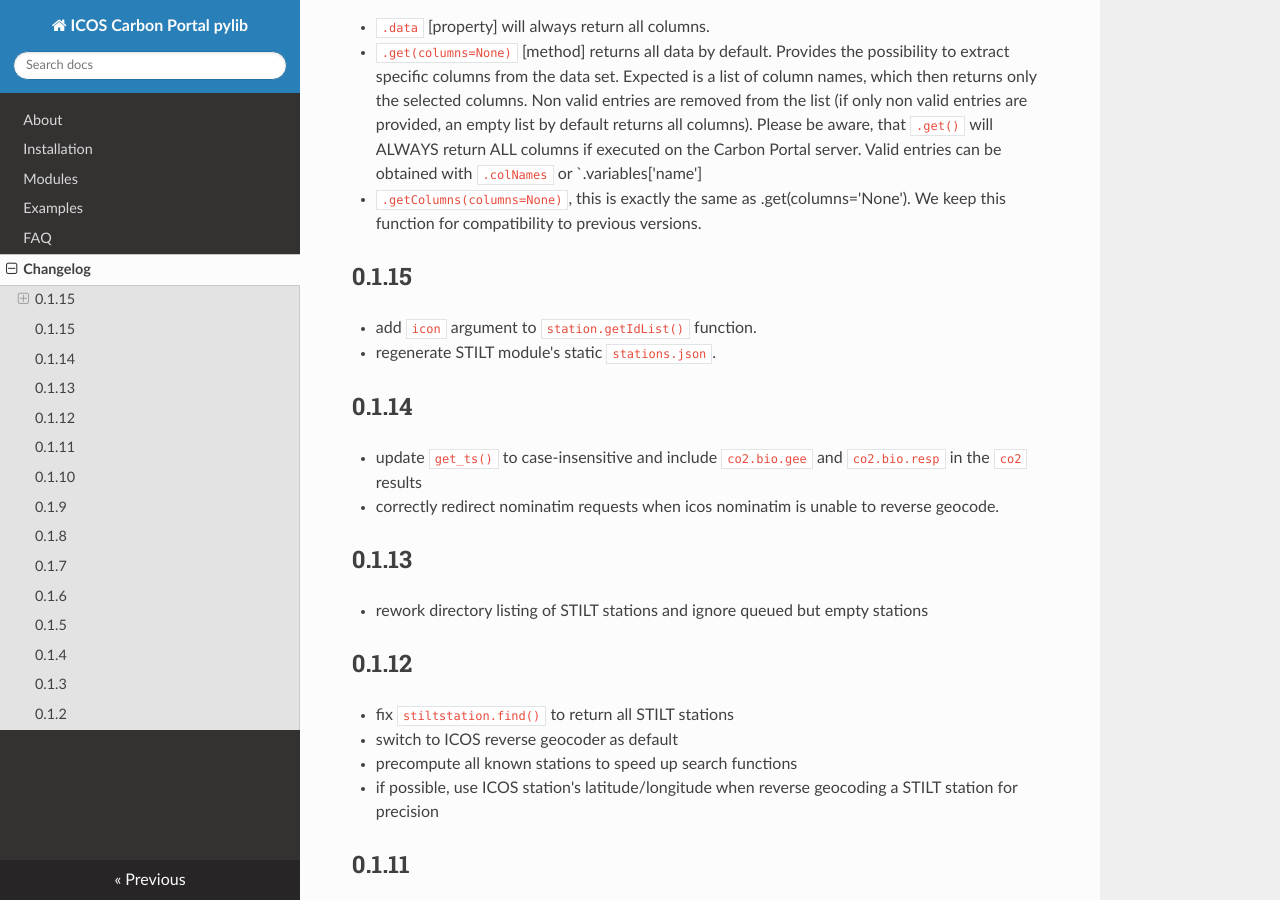
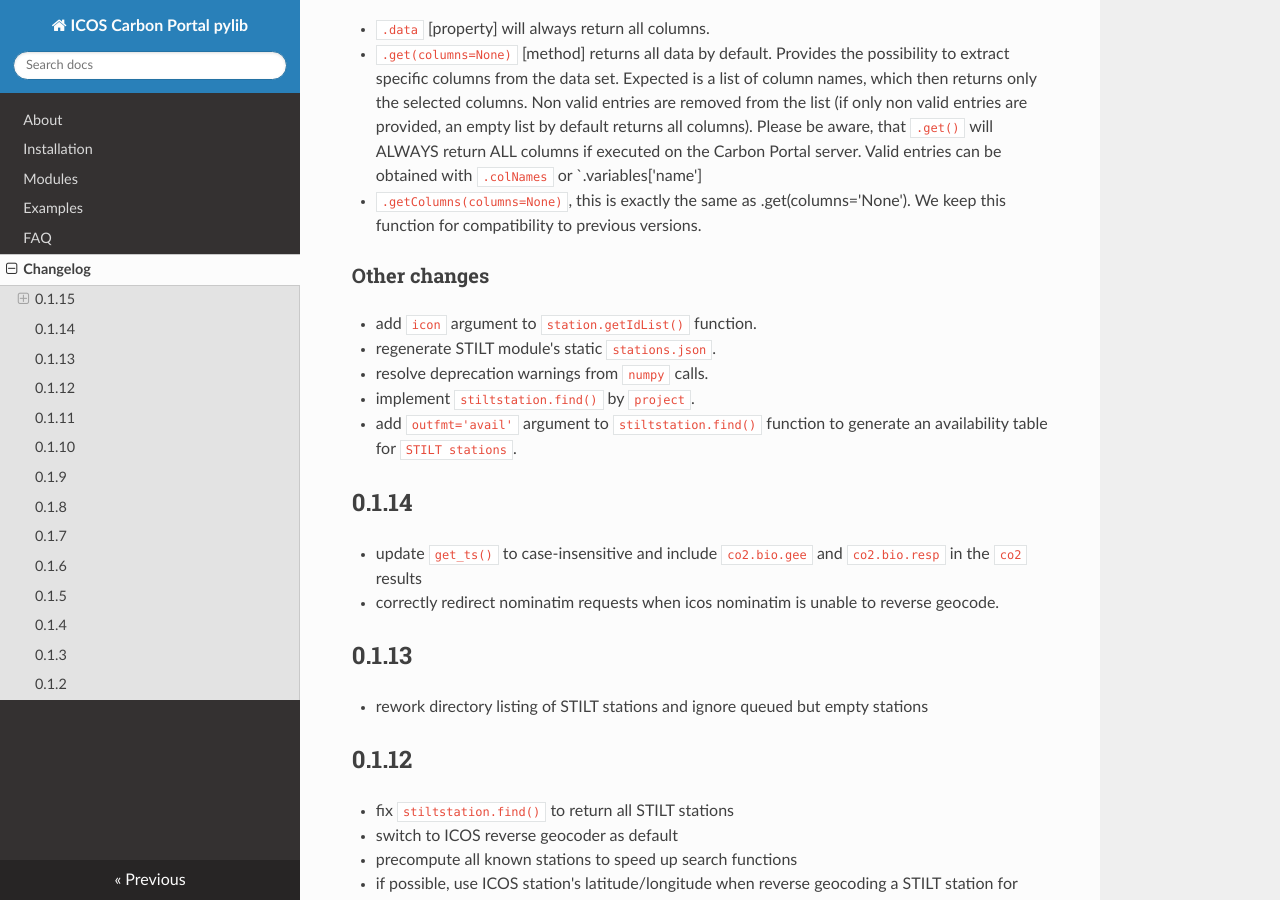
Before and after one commit to ICOS-Carbon-Portal/pylib, an MkDocs documentation site: the page built from docs/changelog.md, in a window 1280 px wide and 900 px high, scrolled down 913 px. Built offline with MkDocs 1.6.1, drawn with Linux system fonts in a browser that asks for light colours; nearby versions of some CDN libraries; some of the changed text lies outside the part shown.

Commit message:
update changelog v_0.01
- Create separate sections for changelog of 0.1.15 release.
- Correctly "merge" changelogs from different branches.

```diff
--- a/docs/changelog.md
+++ b/docs/changelog.md
@@ -19,20 +18,21 @@
 - Add new method `get_citation(format='plain')`. Returns the citation by default as plain string, the same as .citation (property) which internally calls this method.
   Argument options are 'bibtex', 'ris', 'plain') -> `.citation('bibtex'|'ris'|'plain')`
 - `print(Dobj)` output of \_\_str\_\_ changed to plain citation string, instead of pid
-
 - References to server calls moved to `const.py`
 - Rename file dtype_dict.py to dtype.py for better readability.
 - add simple unit test and implement initial assertions for the cpb module.
 
-#### Access to data
+### Access to data
 - `.data` [property] will always return all columns.
 - `.get(columns=None)` [method] returns all data by default. Provides the possibility to extract specific columns from the data set. Expected is a list of column names, which then returns only the selected columns. Non valid entries are removed from the list (if only non valid entries are provided, an empty list by default returns all columns). Please be aware, that `.get()` will ALWAYS return ALL columns if executed on the Carbon Portal server. Valid entries can be obtained with `.colNames` or `.variables['name']
 - `.getColumns(columns=None)`, this is exactly the same as .get(columns='None'). We keep this function for compatibility to previous versions.
 
-
-## 0.1.15
+### Other changes
 - add `icon` argument to `station.getIdList()` function.
 - regenerate STILT module's static `stations.json`.
+- resolve deprecation warnings from `numpy` calls.
+- implement `stiltstation.find()` by `project`.
+- add `outfmt='avail'` argument to `stiltstation.find()` function to generate an availability table for `STILT stations`.
 
 ## 0.1.14
 - update `get_ts()` to case-insensitive and include `co2.bio.gee` and `co2.bio.resp` in the
```
Also changed, not shown: other parts of docs/changelog.md (+2 -3 lines).
